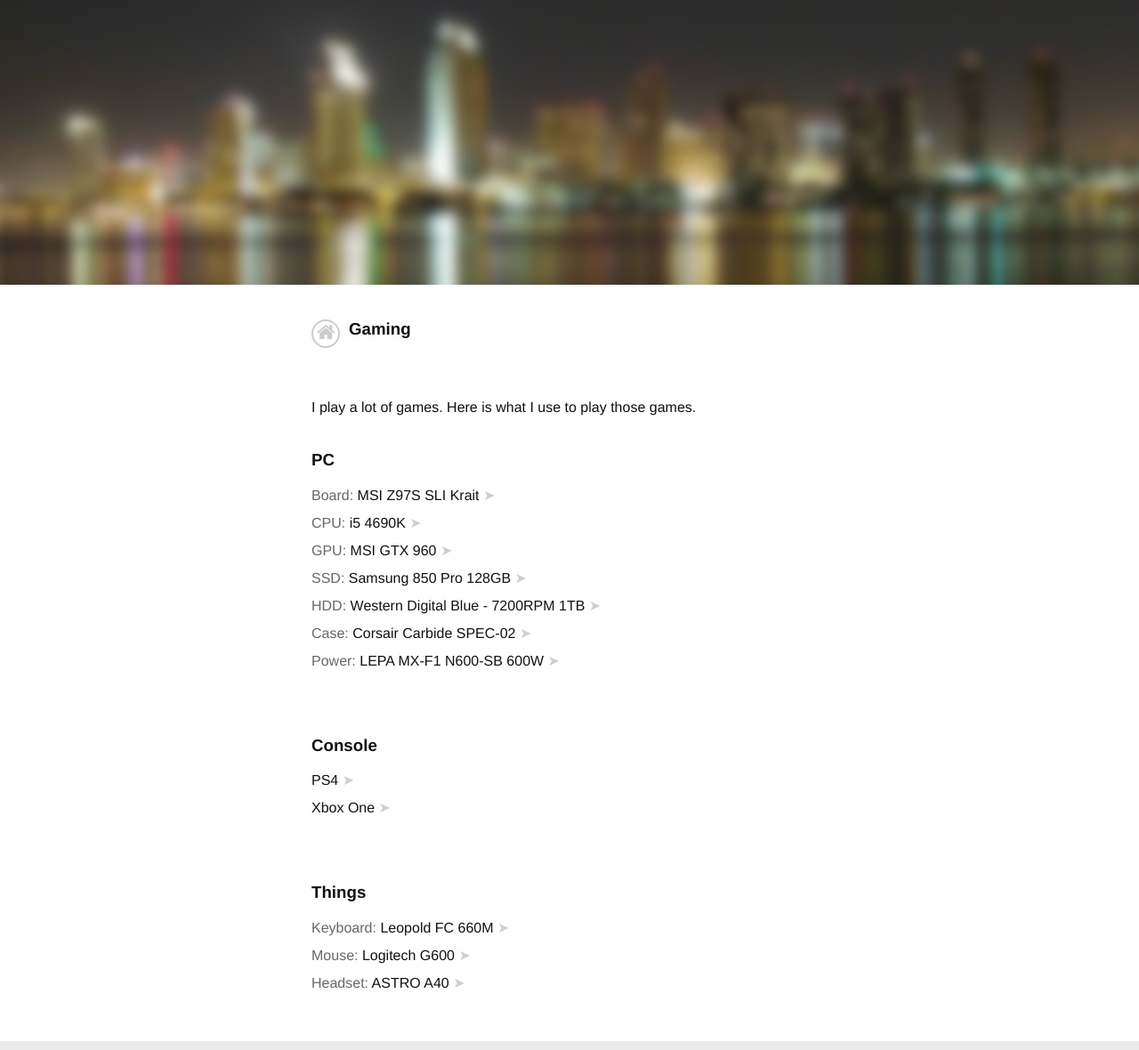
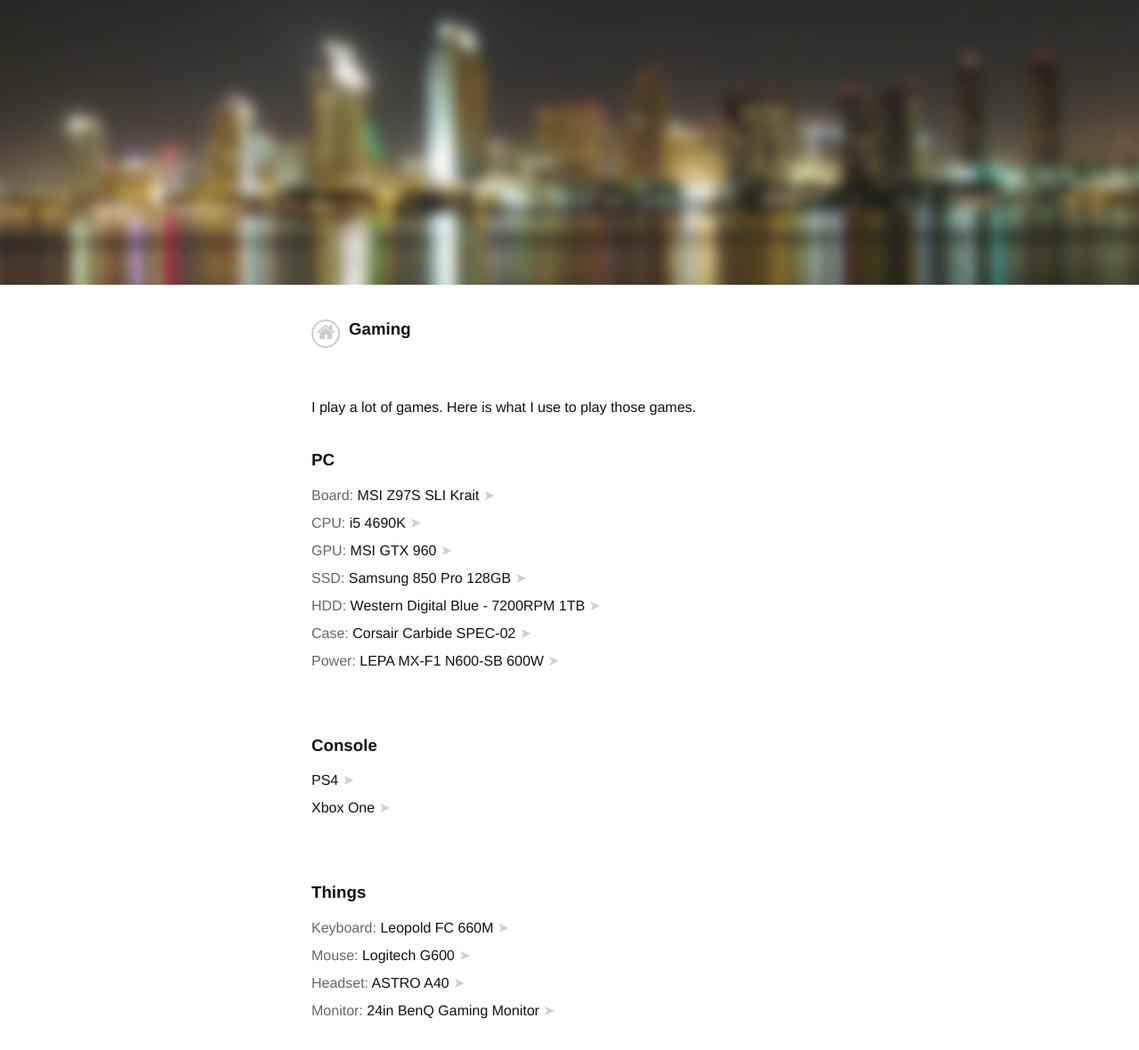
Before and after one commit to skylarsch/skylarsch.github.io, a Jekyll site: the page built from gaming.html, in a window 1280 px wide. Shown: the top 1180 px of the page at 89% size. Built offline with Jekyll 4.4.1, drawn with Linux system fonts in a browser that asks for light colours; nearby versions of some CDN libraries; Markdown is read by kramdown in place of the engine named in the settings; comment, search, counter and statistics services are not loaded.

Commit message:
added monitor to gaming

```diff
--- a/gaming.html
+++ b/gaming.html
@@ -105,6 +105,12 @@
           ASTRO A40
         </a>
       </li>
+      <li>
+        <span class='comp'>Monitor:</span>
+        <a href='http://www.amazon.com/gp/product/B007HSKSMI/ref=oh_aui_detailpage_o00_s00?ie=UTF8&psc=1' target='_blank'>
+          24in BenQ Gaming Monitor
+        </a>
+      </li>
     </ul>
   </div>
 </div>
```
